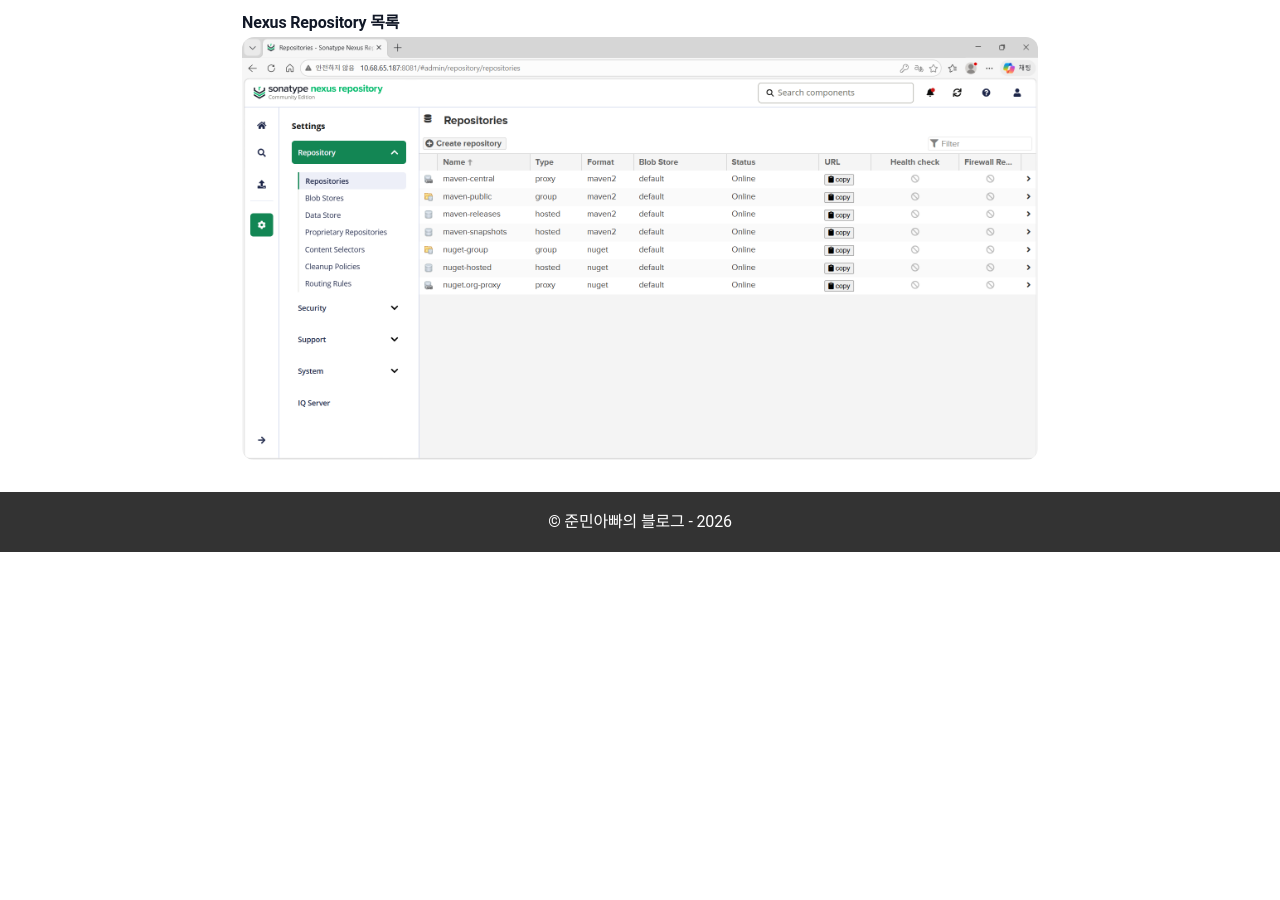
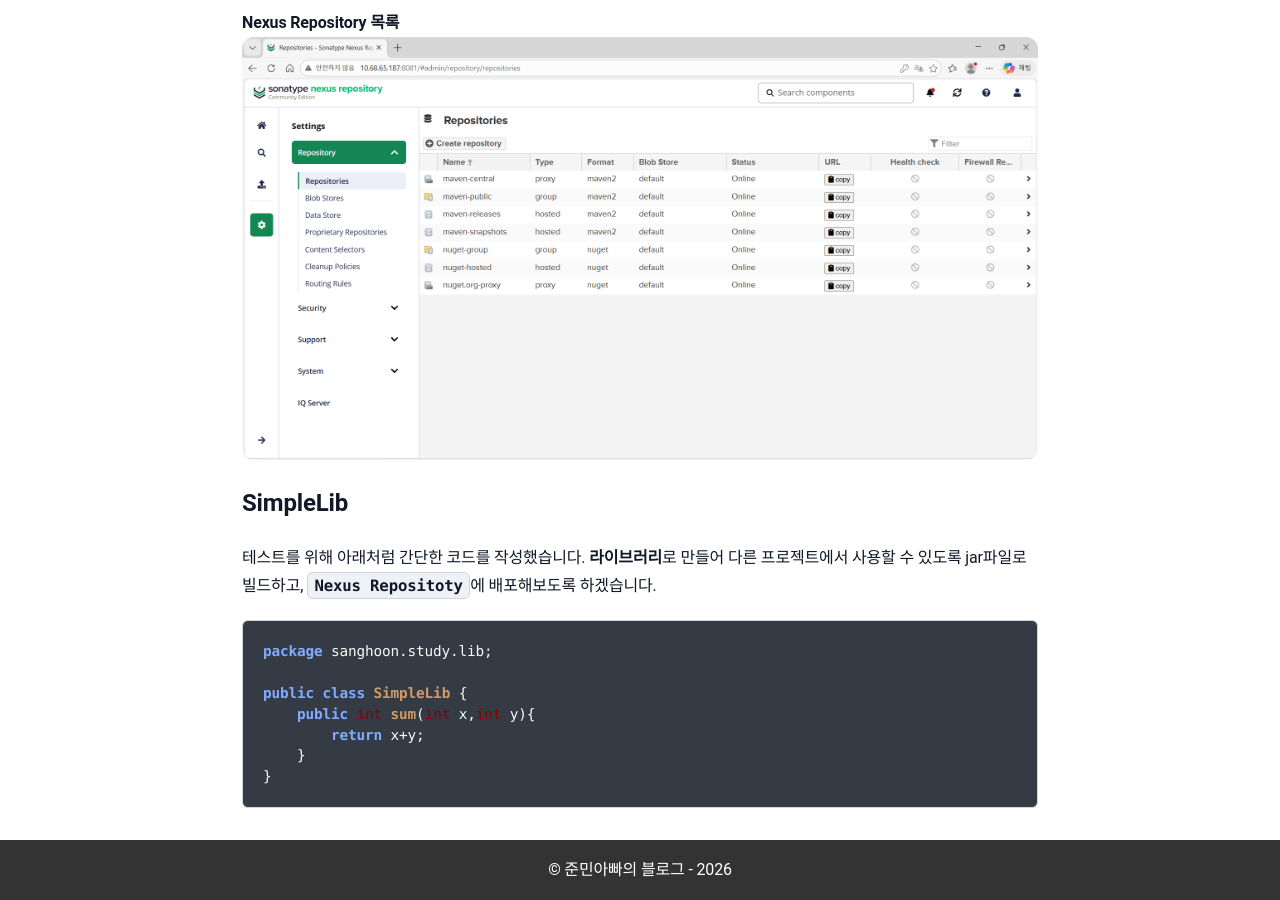
Before and after one commit to sanghoon-lee/sanghoon-lee.github.io, a Jekyll site: the page built from _posts/2026-03-10-localNexus.md, in a window 1280 px wide and 900 px high, scrolled down 5369 px. Built offline with Jekyll 4.4.1, drawn with Linux system fonts in a browser that asks for light colours; nearby versions of some CDN libraries; comment, search, counter and statistics services are not loaded; before the commit the page ends 5921 px from its top, so only the background shows below that.

Commit message:
Nexus 포스팅 추가

````diff
--- a/_posts/2026-03-10-localNexus.md
+++ b/_posts/2026-03-10-localNexus.md
@@ -164,3 +164,17 @@ http://10.68.65.187:8081
 
 **Nexus Repository 목록**
 <img class="main-image" src="/assets/images/nexus4.png" alt="Nexus Repository">
+
+## SimpleLib
+
+테스트를 위해 아래처럼 간단한 코드를 작성했습니다. **라이브러리**로 만들어 다른 프로젝트에서 사용할 수 있도록 jar파일로 빌드하고, `Nexus Repositoty`에 배포해보도록 하겠습니다.
+
+```java
+package sanghoon.study.lib;
+
+public class SimpleLib {
+    public int sum(int x,int y){
+        return x+y;
+    }
+}
+```
````
